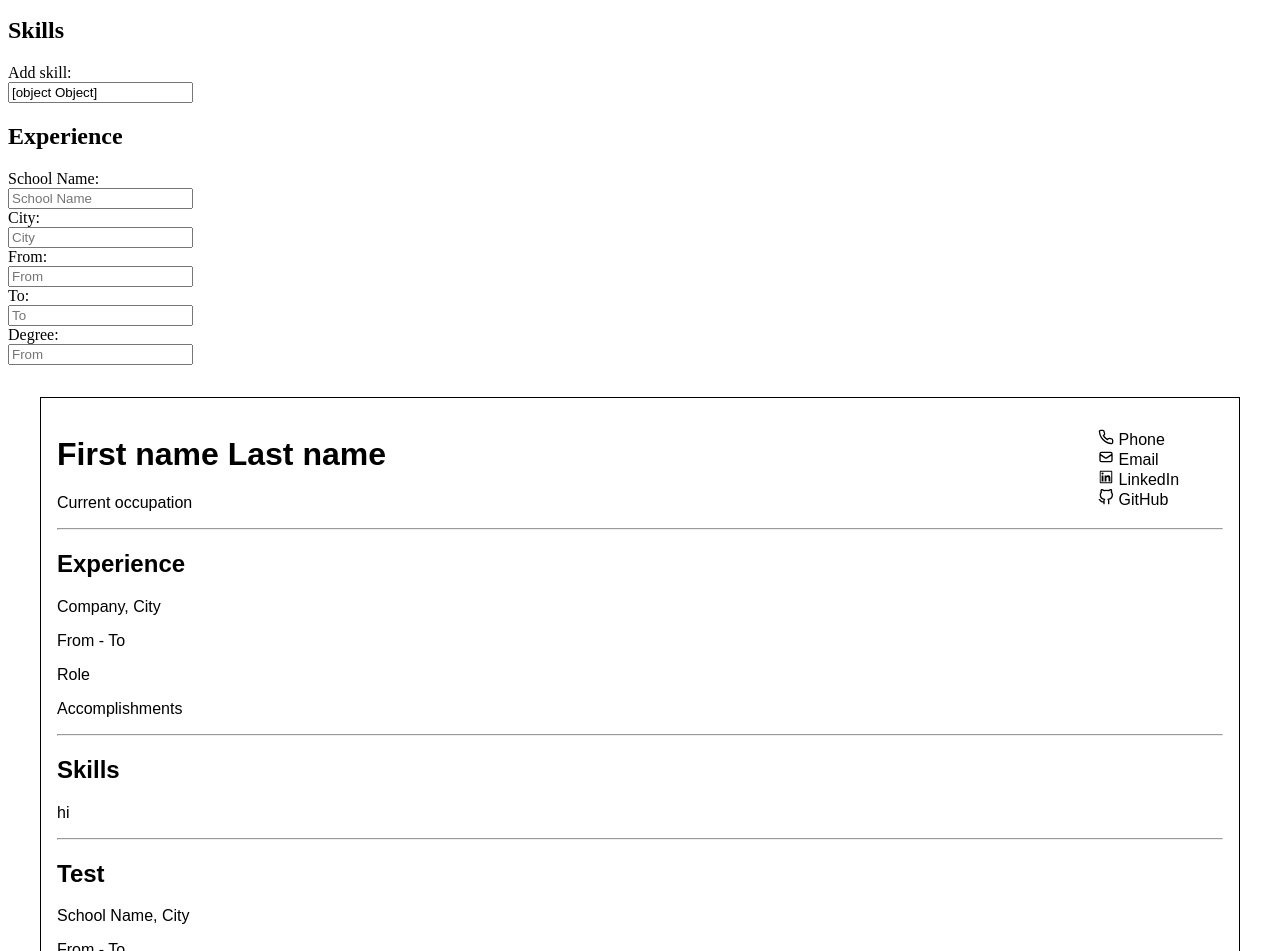
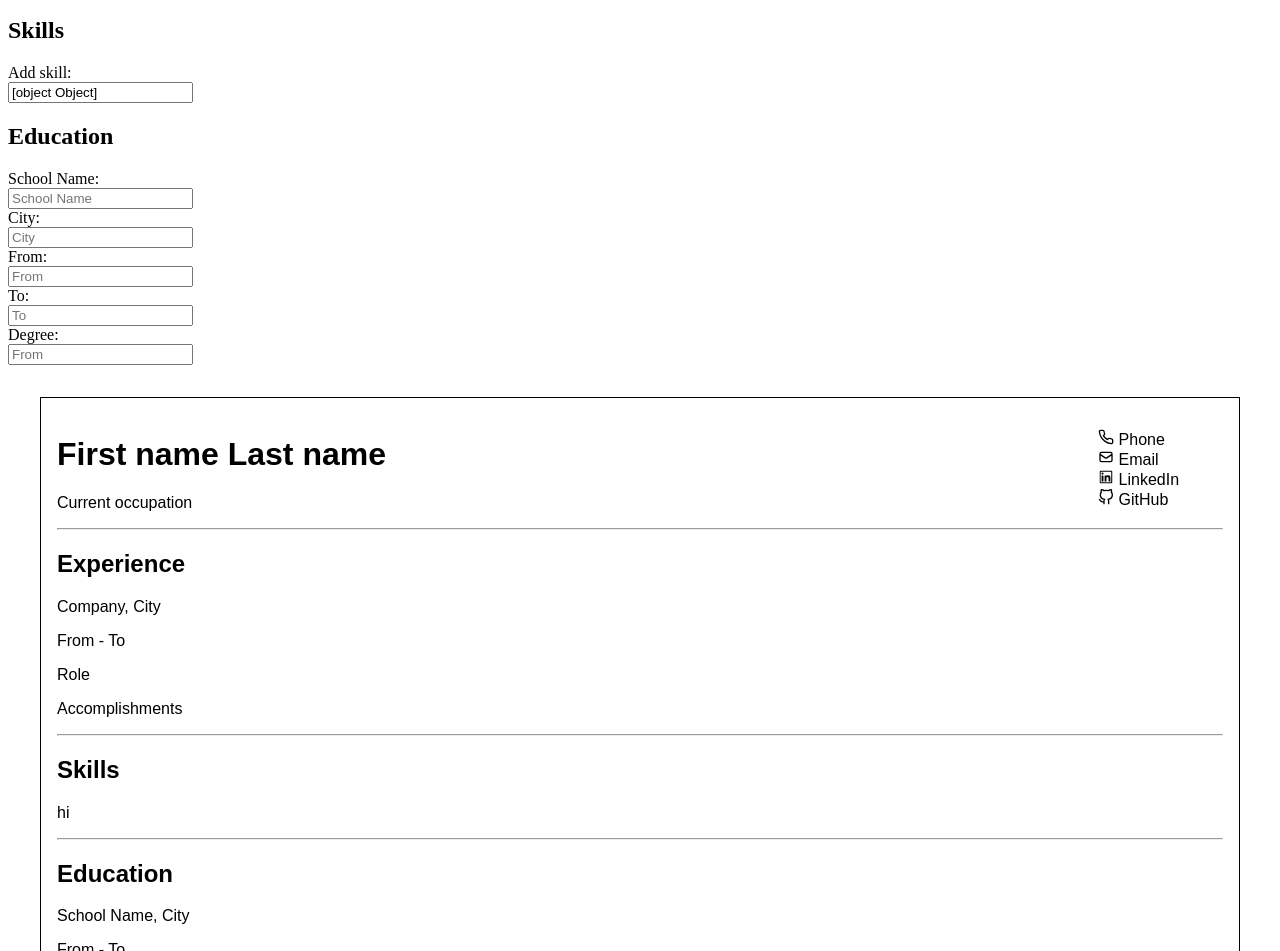
Before and after one commit to SultanBadri/cv-project, a React (Create React App) app: page / in a window 1280 px wide. Shown: the part 781-1732 px from the top of the page. Built offline with nearby package versions, Linux system fonts and the light colour scheme.

Commit message:
fixed experience to education on cv form

```diff
--- a/src/components/CVEducation/EducationInput.tsx
+++ b/src/components/CVEducation/EducationInput.tsx
@@ -3,7 +3,7 @@ import React from "react";
 export const EducationInput = ({ education, handleEducation }: any) => {
   return (
     <>
-      <h2>Experience</h2>
+      <h2>Education</h2>
       <label>
         School Name: <br />
         <input
--- a/src/components/CVEducation/FormEducation.tsx
+++ b/src/components/CVEducation/FormEducation.tsx
@@ -3,7 +3,7 @@ import React from "react";
 export const FormEducation = ({ education }: any) => {
   return (
     <>
-      <h2>Test</h2>
+      <h2>Education</h2>
       <p>
         {education.schoolName !== "" ? education.schoolName : "School Name"},{" "}
         {education.city !== "" ? education.city : "City"}
```
